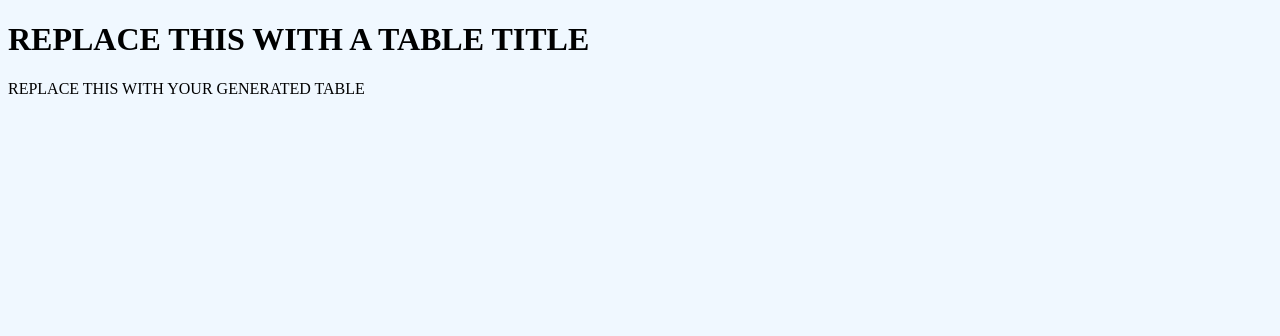
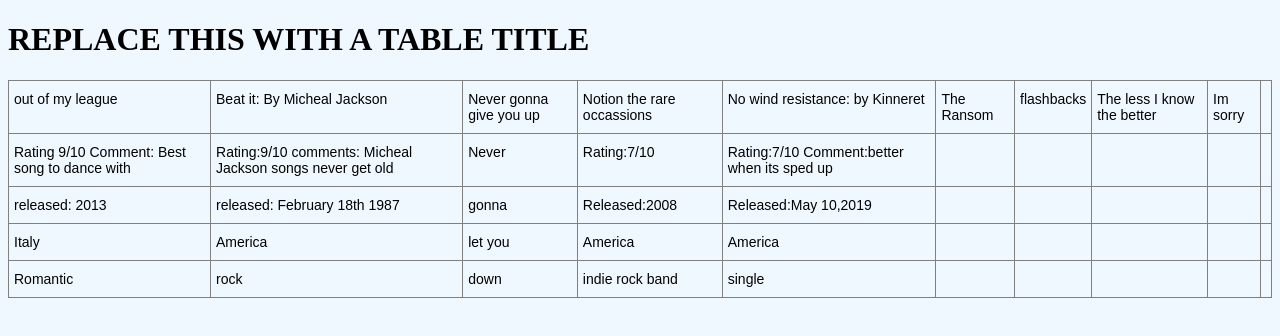
Before and after one commit to RVCC-IDMX/working-with-tables-Manny614, a plain HTML site: page index.html in a window 1280 px wide. Drawn offline with Linux system fonts and the light colour scheme.

Commit message:
Half way

```diff
--- a/index.html
+++ b/index.html
@@ -8,6 +8,79 @@
   </head>
   <body>
     <h1>REPLACE THIS WITH A TABLE TITLE</h1>
-    <div class="table-container">REPLACE THIS WITH YOUR GENERATED TABLE</div>
+    <div class="table-container"><style type="text/css">
+      .tg  {border-collapse:collapse;border-spacing:0;}
+      .tg td{border-color:black;border-style:solid;border-width:1px;font-family:Arial, sans-serif;font-size:14px;
+        overflow:hidden;padding:10px 5px;word-break:normal;}
+      .tg th{border-color:black;border-style:solid;border-width:1px;font-family:Arial, sans-serif;font-size:14px;
+        font-weight:normal;overflow:hidden;padding:10px 5px;word-break:normal;}
+      .tg .tg-0pky{border-color:inherit;text-align:left;vertical-align:top}
+      </style>
+      <table class="tg">
+      <thead>
+        <tr>
+          <th class="tg-0pky">out of my league</th>
+          <th class="tg-0pky">Beat it: By Micheal Jackson</th>
+          <th class="tg-0pky">Never gonna give you up</th>
+          <th class="tg-0pky">Notion the rare occassions</th>
+          <th class="tg-0pky">No wind resistance: by Kinneret</th>
+          <th class="tg-0pky">The Ransom</th>
+          <th class="tg-0pky">flashbacks</th>
+          <th class="tg-0pky">The less I know the better</th>
+          <th class="tg-0pky">Im sorry</th>
+          <th class="tg-0pky"></th>
+        </tr>
+      </thead>
+      <tbody>
+        <tr>
+          <td class="tg-0pky">Rating 9/10 Comment: Best song to dance with</td>
+          <td class="tg-0pky">Rating:9/10 comments: Micheal Jackson songs never get old</td>
+          <td class="tg-0pky">Never</td>
+          <td class="tg-0pky">Rating:7/10</td>
+          <td class="tg-0pky">Rating:7/10 Comment:better when its sped up</td>
+          <td class="tg-0pky"></td>
+          <td class="tg-0pky"></td>
+          <td class="tg-0pky"></td>
+          <td class="tg-0pky"></td>
+          <td class="tg-0pky"></td>
+        </tr>
+        <tr>
+          <td class="tg-0pky">released: 2013</td>
+          <td class="tg-0pky">released: February 18th 1987</td>
+          <td class="tg-0pky">gonna</td>
+          <td class="tg-0pky">Released:2008</td>
+          <td class="tg-0pky">Released:May 10,2019</td>
+          <td class="tg-0pky"></td>
+          <td class="tg-0pky"></td>
+          <td class="tg-0pky"></td>
+          <td class="tg-0pky"></td>
+          <td class="tg-0pky"></td>
+        </tr>
+        <tr>
+          <td class="tg-0pky">Italy</td>
+          <td class="tg-0pky">America</td>
+          <td class="tg-0pky">let you</td>
+          <td class="tg-0pky">America</td>
+          <td class="tg-0pky">America</td>
+          <td class="tg-0pky"></td>
+          <td class="tg-0pky"></td>
+          <td class="tg-0pky"></td>
+          <td class="tg-0pky"></td>
+          <td class="tg-0pky"></td>
+        </tr>
+        <tr>
+          <td class="tg-0pky">Romantic</td>
+          <td class="tg-0pky">rock</td>
+          <td class="tg-0pky">down </td>
+          <td class="tg-0pky">indie rock band</td>
+          <td class="tg-0pky">single</td>
+          <td class="tg-0pky"></td>
+          <td class="tg-0pky"></td>
+          <td class="tg-0pky"></td>
+          <td class="tg-0pky"></td>
+          <td class="tg-0pky"></td>
+        </tr>
+      </tbody>
+      </table> </div>
   </body>
 </html>
```
